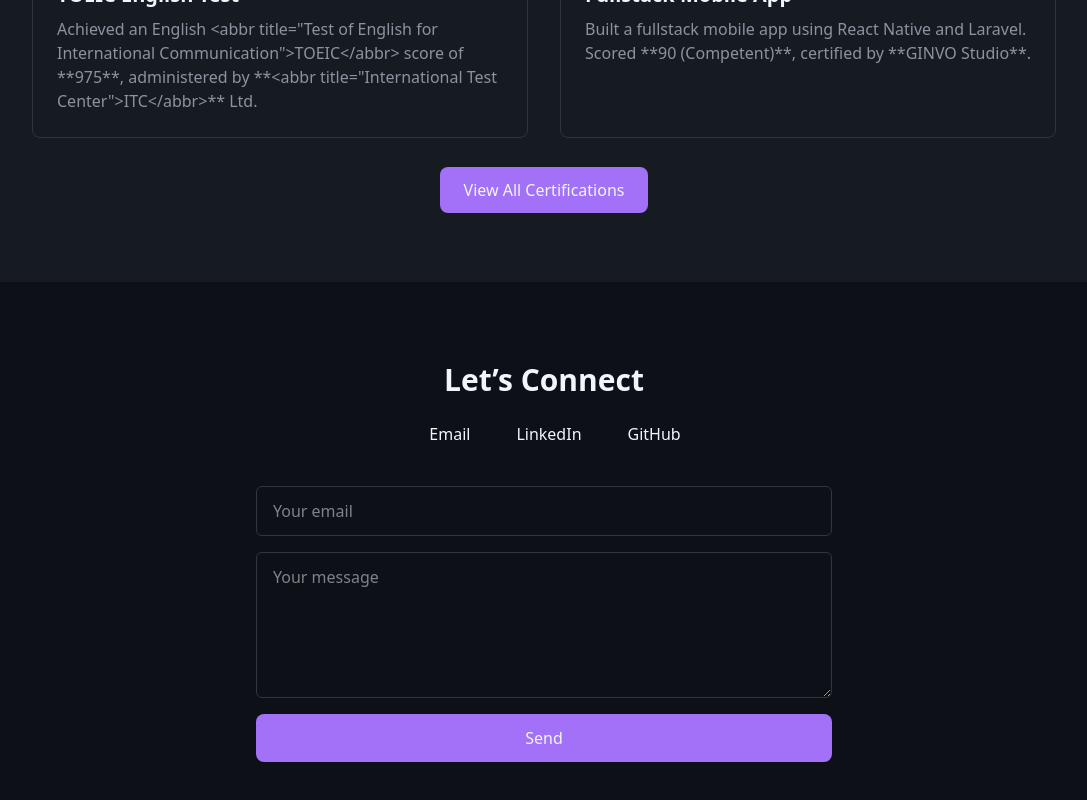
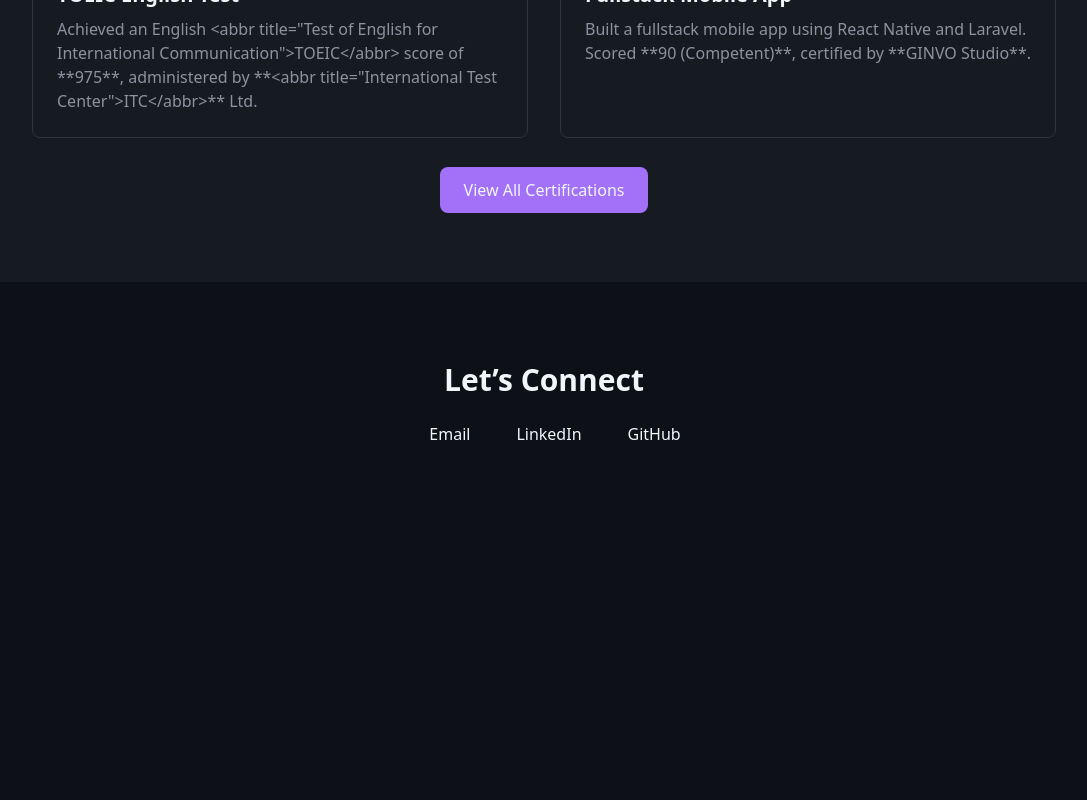
Before and after one commit to MadyanArashy/portfolio-website, a Next.js app: page / in a window 1280 px wide. Shown: the part 2182-2982 px from the top of the page, without its empty margins (96-1183 px from the left). After the commit the page ends 2748 px from the top, so only its background shows below. Built offline with nearby package versions, Linux system fonts and the light colour scheme; some icons are missing.

Commit message:
refactor: remove email form

```diff
--- a/src/partials/CallToAction.tsx
+++ b/src/partials/CallToAction.tsx
@@ -18,7 +18,7 @@ export default function CallToAction() {
             <a href="https://github.com/MadyanArashy" className="hover:text-accent-primary">GitHub</a>
           </div>
         </div>
-        <form className="grid gap-4 text-left">
+        {/* <form className="grid gap-4 text-left">
           <input
             type="email"
             placeholder="Your email"
@@ -32,7 +32,7 @@ export default function CallToAction() {
           <button type="submit" className="px-6 py-3 rounded-lg bg-[var(--color-accent-primary)] hover:bg-[var(--color-accent-secondary)] transition">
             Send
           </button>
-        </form>
+        </form> */}
       </div>
     </section>
   );
```
